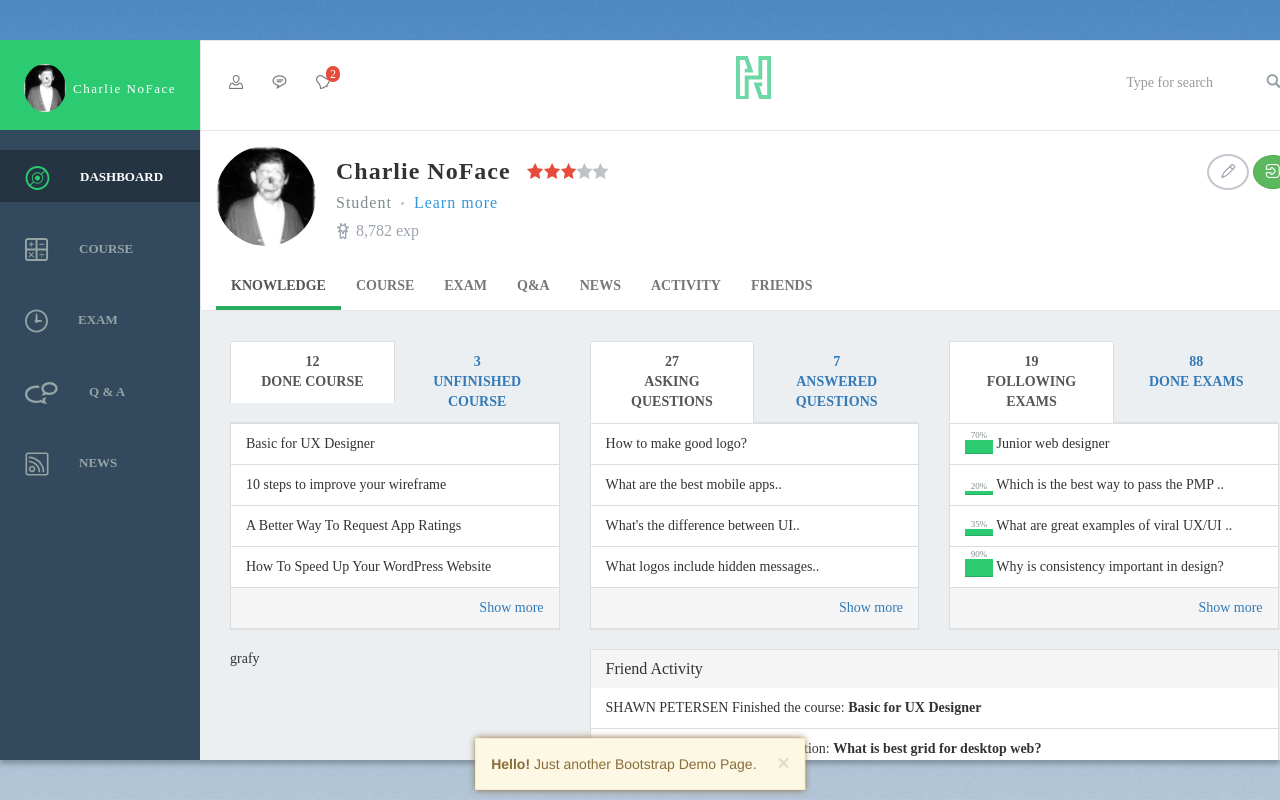
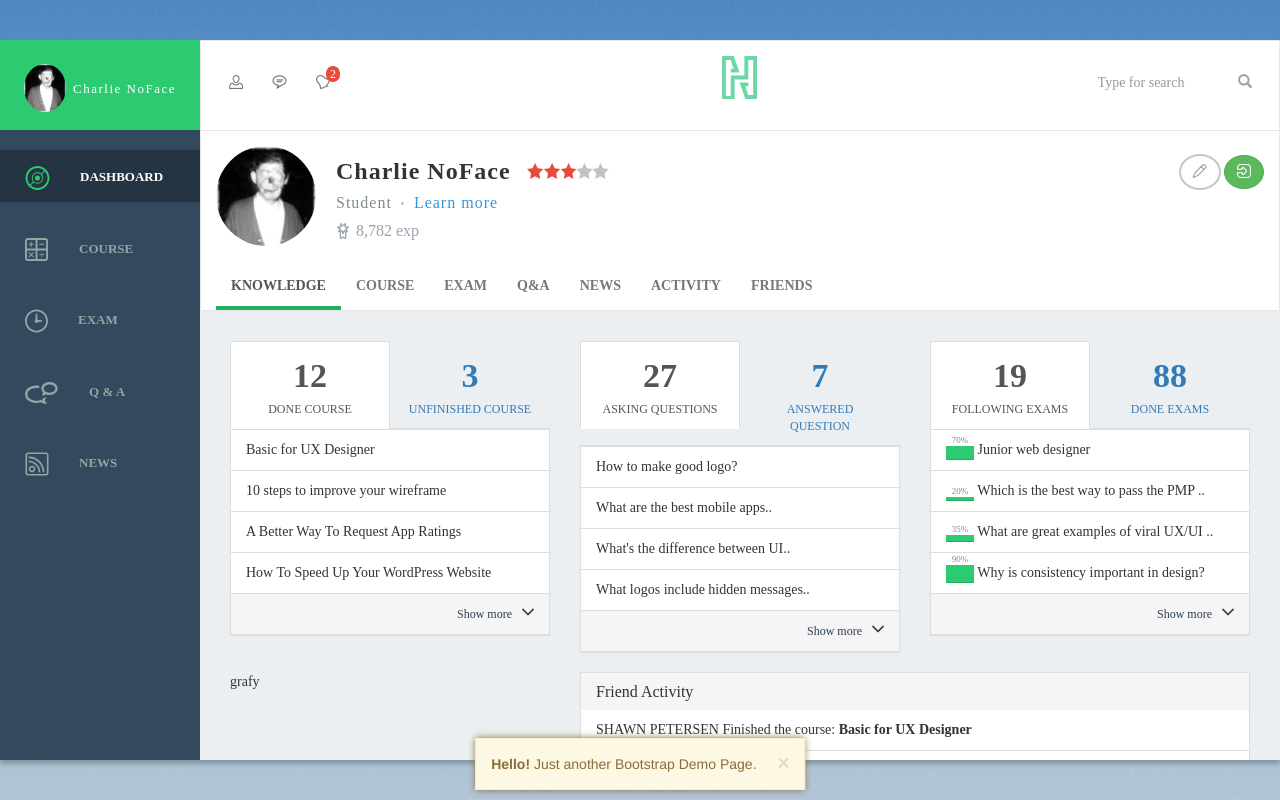
Before and after one commit to lacid/dashboard, a plain HTML site: page index.html in a window 1280 px wide. Drawn offline with nearby package versions, Linux system fonts and the light colour scheme.

Commit message:
show more

```diff
--- /dev/null
+++ b/css/more.css
@@ -0,0 +1,22 @@
+/* Generated by Glyphter (http://www.glyphter.com) on  Sun Jun 17 2018*/
+@font-face {
+    font-family: 'more';
+    src: url('../fonts/more.eot');
+    src: url('../fonts/more.eot?#iefix') format('embedded-opentype'),
+         url('../fonts/more.woff') format('woff'),
+         url('../fonts/more.ttf') format('truetype'),
+         url('../fonts/more.svg#more') format('svg');
+    font-weight: normal;
+    font-style: normal;
+}
+[class*='show-']:before{
+	display: inline-block;
+   font-family: 'more';
+   font-style: normal;
+   font-weight: normal;
+   line-height: 1;
+   -webkit-font-smoothing: antialiased;
+   -moz-osx-font-smoothing: grayscale
+}
+.show-more:before{content:'\0041';}
+.show-moore:before{content:'\0042';}
--- a/css/myicons.css
+++ b/css/myicons.css
@@ -10,7 +10,7 @@
     font-style: normal;
 }
 [class*='myicon-']:before{
-	display: inline-block;
+  	display: inline-block;
    font-family: 'myicons';
    font-style: normal;
    font-weight: normal;
--- a/css/styles.less
+++ b/css/styles.less
@@ -2,6 +2,7 @@
 
 @import "variables.less";
 @import (less) "myicons.css";
+@import (less) "more.css";
 
 //Globálne nastavenia
 *,
@@ -316,6 +317,29 @@ main {
     }
 }
 
+section {
+    .container-fluid{
+        .panel-footer a {
+            font-size: 12px;
+            letter-spacing: 0px;
+            color: rgb(44,62,80);
+            text-decoration: none;
+            i {
+                margin-left: 10px;
+            }
+        }
+        .row {
+            .text-center {
+                font-size: 12px;
+                font-weight: 400;
+                b {
+                    font-size: 34px;
+                }
+            }
+        }
+    }
+}
+
 .alert-placeholder {   // ten spodok to tam nemusi byt
     position: fixed;
     bottom: 0;
--- a/index.html
+++ b/index.html
@@ -149,7 +149,7 @@
                                                 </div>
 
                                                 <div class="panel-footer text-right">
-                                                    <a data-toggle="collapse" href="#collapse1a">Show more</a>
+                                                    <a data-toggle="collapse" href="#collapse1a">Show more<i class="show-more"></i></a>
                                                 </div>
 
                                             </div>
@@ -175,7 +175,7 @@
                                                 </div>
 
                                                 <div class="panel-footer text-right">
-                                                    <a data-toggle="collapse" href="#collapse1b">Show more</a>
+                                                    <a data-toggle="collapse" href="#collapse1b">Show more<i class="show-more"></i></a>
                                                 </div>
 
                                             </div>
@@ -192,7 +192,7 @@
 
                                 <ul class="nav nav-tabs text-center">
                                     <li class="active"><a data-toggle="tab" href="#menu2a"><b>27</b>ASKING QUESTIONS</a></li>
-                                    <li><a data-toggle="tab" href="#menu2b"><b>7</b>ANSWERED QUESTIONS</a></li>
+                                    <li><a data-toggle="tab" href="#menu2b"><b>7</b>ANSWERED QUESTION</a></li>
                                 </ul>
 
                                 <div class="tab-content">
@@ -217,7 +217,7 @@
                                                 </div>
 
                                                 <div class="panel-footer text-right">
-                                                    <a data-toggle="collapse" href="#collapse2a">Show more</a>
+                                                    <a data-toggle="collapse" href="#collapse2a">Show more<i class="show-more"></i></a>
                                                 </div>
 
                                             </div>
@@ -243,7 +243,7 @@
                                                 </div>
 
                                                 <div class="panel-footer text-right">
-                                                    <a data-toggle="collapse" href="#collapse2b">Show more</a>
+                                                    <a data-toggle="collapse" href="#collapse2b">Show more<i class="show-more"></i></a>
                                                 </div>
 
                                             </div>
@@ -307,7 +307,7 @@
                                                 </div>
 
                                                 <div class="panel-footer text-right">
-                                                    <a data-toggle="collapse" href="#collapse3a">Show more</a>
+                                                    <a data-toggle="collapse" href="#collapse3a">Show more<i class="show-more"></i></a>
                                                 </div>
 
                                             </div>
@@ -334,7 +334,7 @@
                                                 </div>
 
                                                 <div class="panel-footer text-right">
-                                                    <a data-toggle="collapse" href="#collapse3b">Show more</a>
+                                                    <a data-toggle="collapse" href="#collapse3b">Show more<i class="show-more"></i></a>
                                                 </div>
 
                                             </div>
@@ -372,7 +372,7 @@
                                                     </ul>
                                                 </div>
                                                 <div class="panel-footer text-right">
-                                                    <a data-toggle="collapse" href="#collapse4">Show more</a>
+                                                    <a data-toggle="collapse" href="#collapse4">Show more<i class="show-more"></i></a>
                                                 </div>
                                             </div>
                                         </div>
```
Also changed, not shown: css/styles.css, fonts/more.ttf (added), fonts/more.woff (added), 2 other files.
